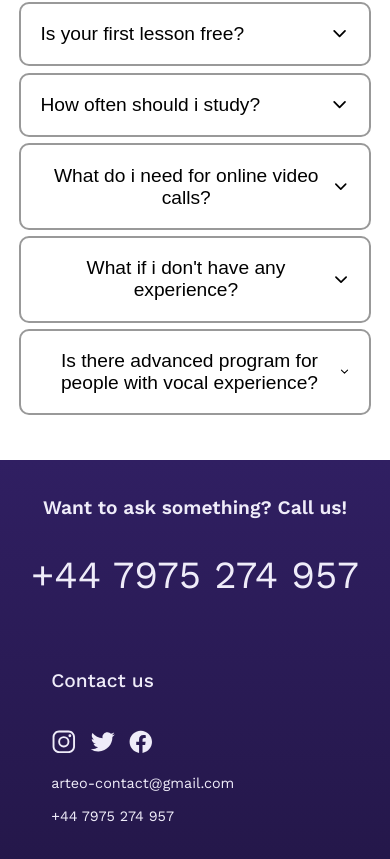
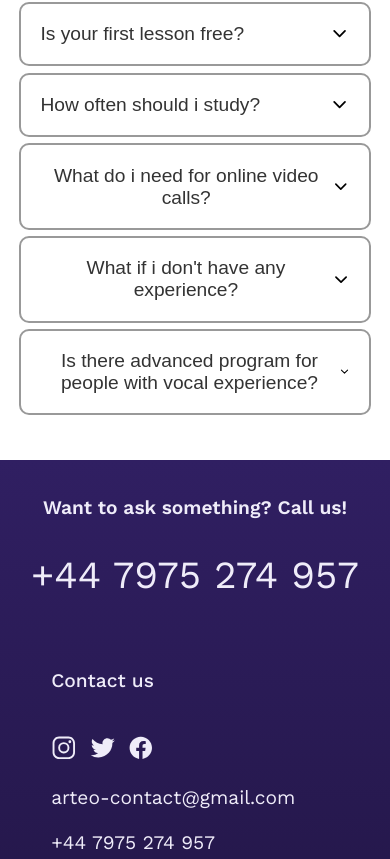
Before and after one commit to alexkharlam/arteo, a website built with Parcel: page index.html in a window 390 px wide. Shown: the part 4689-5548 px from the top of the page. Built offline with nearby package versions, Linux system fonts and the light colour scheme.

Commit message:
safari optimization

```diff
--- a/src/styles/_general.scss
+++ b/src/styles/_general.scss
@@ -23,6 +23,7 @@ $light-text: #666;
 body {
   font-family: 'workSans', sans-serif;
   font-size: 1rem;
+  color: #333;
 }
 
 // HEADINGS
--- a/src/styles/main.scss
+++ b/src/styles/main.scss
@@ -415,6 +415,7 @@
 
     .qustion-p {
       font-size: 2.4rem;
+      color: #333;
     }
 
     .arrow-down {
--- a/src/styles/queries.scss
+++ b/src/styles/queries.scss
@@ -346,4 +346,14 @@
     padding: 1.2rem;
     font-size: 1.8rem;
   }
+
+  .nav-col {
+    gap: 3.2rem;
+  }
+
+  .footer-link:link,
+  .footer-link:visited,
+  .footer-link {
+    font-size: 2.4rem;
+  }
 }
```
